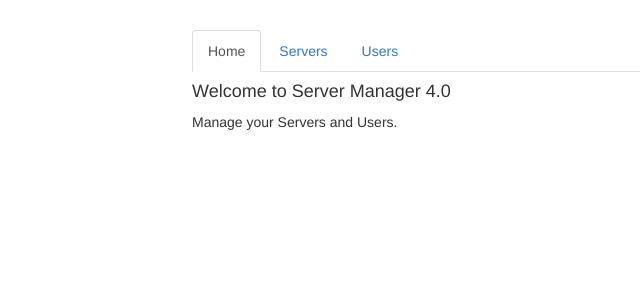
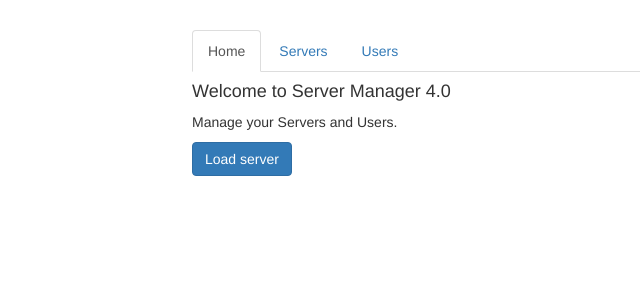
Before and after one commit to nimishawilson/angular-routing, an Angular app: page / in a window 1280 px wide. Shown: the top 300 px of the page, without its empty margins (73-713 px from the left). Built offline with nearby package versions, Linux system fonts and the light colour scheme.

Commit message:
navigate programatically from ts file

```diff
--- a/src/app/home/home.component.html
+++ b/src/app/home/home.component.html
@@ -1,2 +1,3 @@
 <h4>Welcome to Server Manager 4.0</h4>
 <p>Manage your Servers and Users.</p>
+<button class="btn btn-primary" (click)="onLoadServers()"> Load server </button>
--- a/src/app/home/home.component.ts
+++ b/src/app/home/home.component.ts
@@ -1,4 +1,5 @@
 import { Component, OnInit } from '@angular/core';
+import { Router } from '@angular/router';
 
 @Component({
   selector: 'app-home',
@@ -7,9 +8,13 @@
 })
 export class HomeComponent implements OnInit {
 
-  constructor() { }
+  constructor(private router: Router) { }
 
   ngOnInit() {
   }
 
+  onLoadServers(){
+    this.router.navigate(['/servers'])
+  }
+
 }
```
